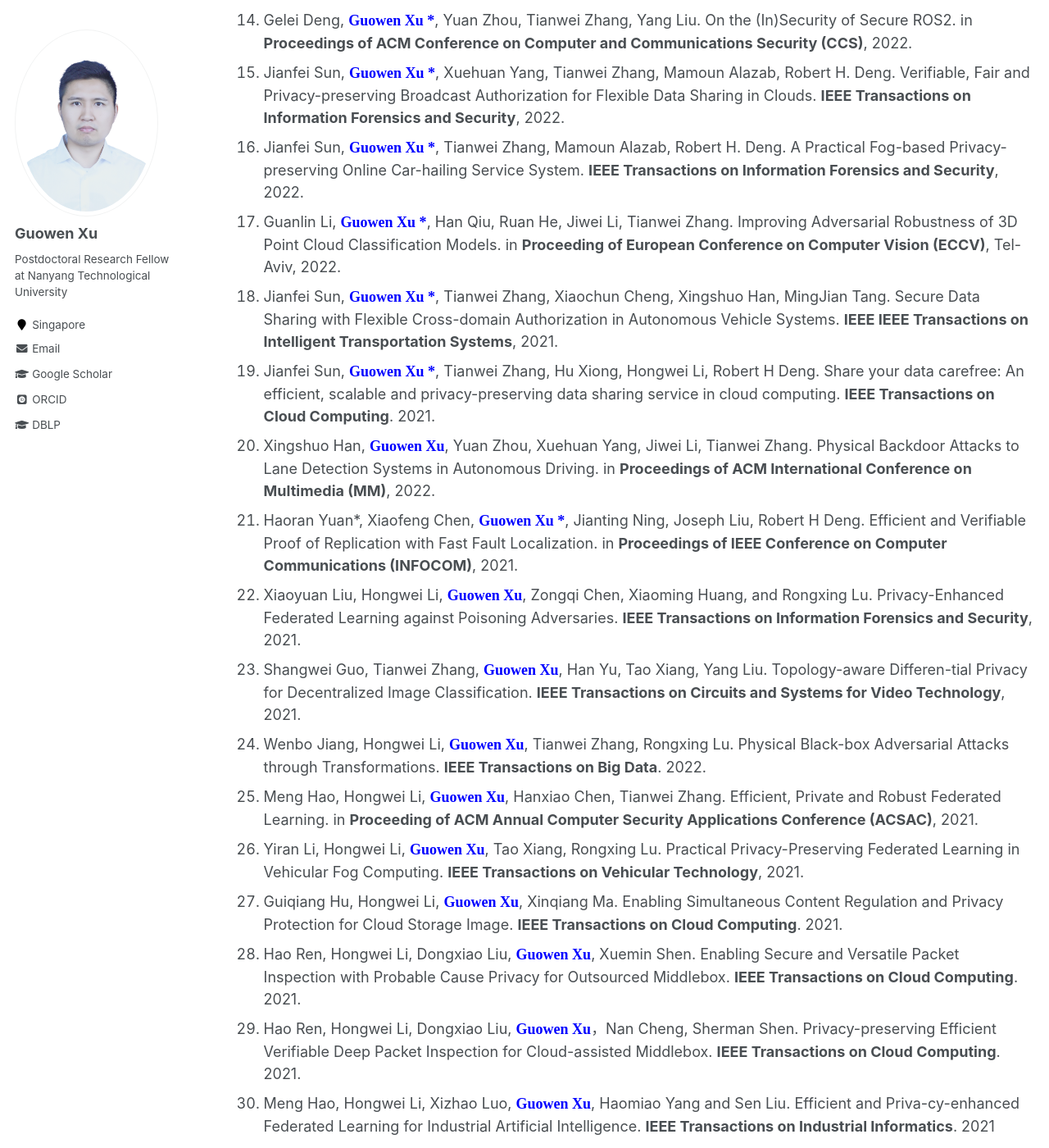
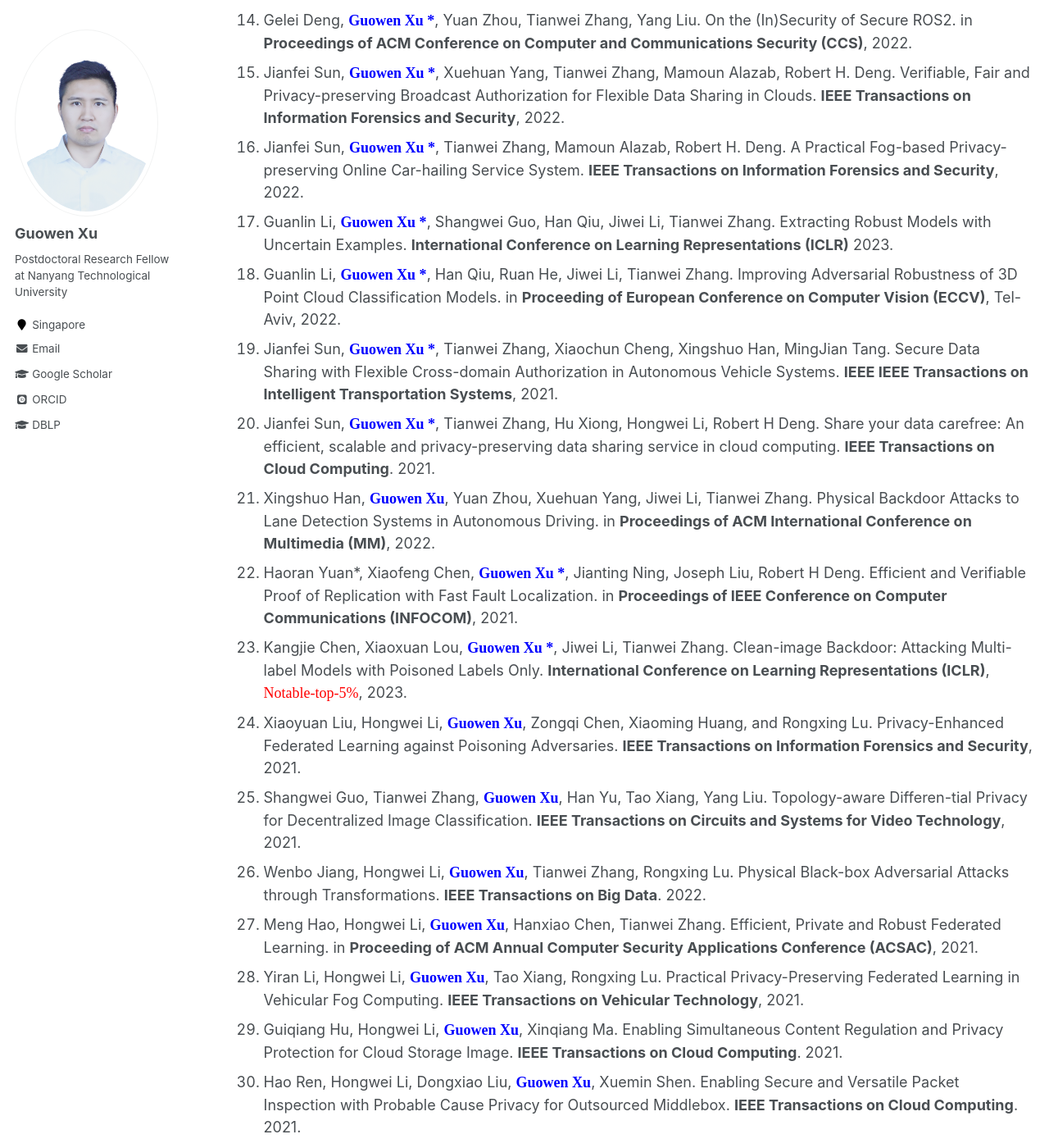
Before and after one commit to Guowen-xu/guowen-xu.github.io, a Jekyll site: the page built from _pages/publications.md, in a window 1280 px wide and 1400 px high, scrolled down 1355 px. Shown: the whole window at 82% size. Built offline with Jekyll 4.4.1, drawn with Linux system fonts in a browser that asks for light colours; some web fonts are replaced.

Commit message:
Update publications.md

```diff
--- a/_pages/publications.md
+++ b/_pages/publications.md
@@ -30,27 +30,29 @@ You can find my articles on my [Google Scholar](https://scholar.google.com.hk/ci
 14. Gelei Deng, **<font face="Times New Roman" color=blue size=4> Guowen Xu *</font>**, Yuan Zhou, Tianwei Zhang, Yang Liu. On the (In)Security of Secure ROS2. in **Proceedings of ACM  Conference on Computer and Communications Security (CCS)**, 2022.
 15. Jianfei Sun, **<font face="Times New Roman" color=blue size=4> Guowen Xu *</font>**, Xuehuan Yang, Tianwei Zhang, Mamoun Alazab, Robert H. Deng. Verifiable, Fair and Privacy-preserving Broadcast Authorization for Flexible Data Sharing in Clouds. **IEEE Transactions on Information Forensics and Security**, 2022.
 16. Jianfei Sun, **<font face="Times New Roman" color=blue size=4> Guowen Xu *</font>**, Tianwei Zhang, Mamoun Alazab, Robert H. Deng. A Practical Fog-based Privacy-preserving Online Car-hailing Service System. **IEEE Transactions on Information Forensics and Security**, 2022.
-17. Guanlin Li, **<font face="Times New Roman" color=blue size=4> Guowen Xu *</font>**, Han Qiu, Ruan He, Jiwei Li,  Tianwei Zhang. Improving Adversarial Robustness of 3D Point Cloud Classification Models. in **Proceeding of  European Conference on Computer Vision (ECCV)**, Tel-Aviv, 2022.
-18. Jianfei Sun,  **<font face="Times New Roman" color=blue size=4> Guowen Xu *</font>**, Tianwei Zhang, Xiaochun Cheng, Xingshuo Han, MingJian Tang. Secure Data Sharing with Flexible Cross-domain Authorization in Autonomous Vehicle Systems. **IEEE IEEE Transactions on Intelligent Transportation Systems**, 2021.
-19. Jianfei Sun,  **<font face="Times New Roman" color=blue size=4> Guowen Xu *</font>**, Tianwei Zhang, Hu Xiong, Hongwei Li, Robert H Deng. Share your data carefree: An efficient, scalable and privacy-preserving data sharing service in cloud computing. **IEEE Transactions on Cloud Computing**. 2021.
-20. Xingshuo Han, **<font face="Times New Roman" color=blue size=4> Guowen Xu</font>**, Yuan Zhou, Xuehuan Yang, Jiwei Li, Tianwei Zhang. Physical Backdoor Attacks to Lane Detection Systems in Autonomous Driving. in **Proceedings of ACM International Conference on Multimedia (MM)**, 2022.
-21. Haoran Yuan\*, Xiaofeng Chen, **<font face="Times New Roman" color=blue size=4> Guowen Xu *</font>**, Jianting Ning, Joseph Liu, Robert H Deng.  Efficient and Verifiable Proof of Replication with Fast Fault Localization. in **Proceedings of IEEE Conference on Computer Communications (INFOCOM)**, 2021.
-22. Xiaoyuan Liu, Hongwei Li, **<font face="Times New Roman" color=blue size=4> Guowen Xu</font>**, Zongqi Chen, Xiaoming Huang, and Rongxing Lu. Privacy-Enhanced Federated Learning against Poisoning Adversaries. **IEEE Transactions on Information Forensics and Security**, 2021.
-23. Shangwei Guo, Tianwei Zhang, **<font face="Times New Roman" color=blue size=4> Guowen Xu</font>**, Han Yu, Tao Xiang, Yang Liu. Topology-aware Differen-tial Privacy for Decentralized Image Classification. **IEEE Transactions on Circuits and Systems for Video Technology**, 2021.
-24. Wenbo Jiang, Hongwei Li, **<font face="Times New Roman" color=blue size=4> Guowen Xu</font>**, Tianwei Zhang, Rongxing Lu. Physical Black-box Adversarial Attacks through Transformations. **IEEE Transactions on Big Data**. 2022.
-25. Meng Hao, Hongwei Li, **<font face="Times New Roman" color=blue size=4> Guowen Xu</font>**, Hanxiao Chen, Tianwei Zhang. Efficient, Private and Robust Federated Learning. in **Proceeding of ACM Annual Computer Security Applications Conference (ACSAC)**, 2021.
-26. Yiran Li, Hongwei Li,  **<font face="Times New Roman" color=blue size=4> Guowen Xu</font>**, Tao Xiang, Rongxing Lu. Practical Privacy-Preserving Federated Learning in Vehicular Fog Computing. **IEEE Transactions on Vehicular Technology**, 2021.
-27. Guiqiang Hu, Hongwei Li, **<font face="Times New Roman" color=blue size=4> Guowen Xu</font>**, Xinqiang Ma. Enabling Simultaneous Content Regulation and Privacy Protection for Cloud Storage Image. **IEEE Transactions on Cloud Computing**. 2021.
-28. Hao Ren, Hongwei Li, Dongxiao Liu,  **<font face="Times New Roman" color=blue size=4> Guowen Xu</font>**, Xuemin Shen. Enabling Secure and Versatile Packet Inspection with Probable Cause Privacy for Outsourced Middlebox. **IEEE Transactions on Cloud Computing**. 2021.
-29. Hao Ren, Hongwei Li, Dongxiao Liu,  **<font face="Times New Roman" color=blue size=4> Guowen Xu</font>**，Nan Cheng, Sherman Shen. Privacy-preserving Efficient Verifiable Deep Packet Inspection for Cloud-assisted Middlebox.  **IEEE Transactions on Cloud Computing**. 2021.
-30. Meng Hao, Hongwei Li, Xizhao Luo, **<font face="Times New Roman" color=blue size=4> Guowen Xu</font>**, Haomiao Yang and Sen Liu. Efficient and Priva-cy-enhanced Federated Learning for Industrial Artificial Intelligence. **IEEE Transactions on Industrial Informatics**. 2021
-31. Shengmin Xu, Jianting Ning, Jinhua Ma, **<font face="Times New Roman" color=blue size=4> Guowen Xu</font>**, Jiaming Yuan, Robert Deng. Revocable Policy-Based Chameleon Hash, in **Proceedings of European Symposium on Research in Computer Security (ESORICS)**,2021.
-32. Hanxiao Chen, Hongwei Li, Yingzhe Wang, Meng Hao,  **<font face="Times New Roman" color=blue size=4> Guowen Xu</font>**, Tianwei Zhang. PriVDT: An Efficient Two-Party Cryptographic Framework for Vertical Decision Trees. **IEEE Transactions on Information Forensics and Security**, 2022.
-33. Dongyun Xue, Haomiao Yang, Mengyu Ge, Jingwei Li, **<font face="Times New Roman" color=blue size=4> Guowen Xu</font>**, Hongwei Li. Fast Genera-tion-Based Gradient Leakage Attacks against Highly Compressed Gradients. in  **Proceedings of IEEE Conference on Computer Communications (INFOCOM)**, 2023.
-34. Shengmin Xu, Jianting Ning, Yingjiu Li, Yinghui Zhang, **<font face="Times New Roman" color=blue size=4> Guowen Xu</font>**, Xinyi Huang, Robert H. Deng. A Secure EMR Sharing System with Tamper Resistance and Expressive Access Control. **IEEE Transactions on Dependable and Secure Computing**, 2021.
-35. Shengmin Xu, Jianting Ning, Yingjiu Li, Yinghui zhang, **<font face="Times New Roman" color=blue size=4> Guowen Xu</font>**, Xinyi Huang, Robert H Deng. Match in My Way: Fine-Grained Bilateral Access Control for Secure Cloud-Fog Computing. **IEEE Transactions on Dependable and Secure Computing**, 2020.
-36. Jingwei Wang, Xinchun Yin, Jianting Ning, Shengmin Xu, **<font face="Times New Roman" color=blue size=4> Guowen Xu</font>**, and Xinyi Huang. Secure Updatable Storage Access Control System for EHRs in the Cloud. **IEEE Transactions on Services Computing**, 2022.
-37. Wenbo Jiang, Tianwei Zhang, Han Qiu, Hongwei Li, **<font face="Times New Roman" color=blue size=4> Guowen Xu</font>**, Incremental Learning, Incremental Backdoor Threats.**IEEE Transactions on Dependable and Secure Computing**, 2022.
-38. Meng Hao, Hongwei Li, Hanxiao Chen, Pengzhi Xing, **<font face="Times New Roman" color=blue size=4> Guowen Xu</font>**, Tianwei Zhang. Iron: Private Inference on Transformers. in **Proceedings of Neural Information Processing Systems (NeurIPS)**. 2022.
-39. Shengmin Xu, Jianting Ning, Xinyi Huang, Yingjiu Li, **<font face="Times New Roman" color=blue size=4> Guowen Xu</font>**. Untouchable Once Revoking: A Practical and Secure Dynamic EHR Sharing System via Cloud. **IEEE Transactions on Dependable and Secure Computing**, 2021.
-40. Haoxiao Chen, Hongwei Li, Guishan Dong, Meng Hao, **<font face="Times New Roman" color=blue size=4> Guowen Xu</font>**, Xiaoming Huang, Zhe Liu. Practical Membership Inference Attack Against Collaborative Inference in Industrial IoT. **IEEE Transactions on Industrial Informatics**, 2021.
+17. Guanlin Li, **<font face="Times New Roman" color=blue size=4> Guowen Xu *</font>**, Shangwei Guo, Han Qiu, Jiwei Li, Tianwei Zhang. Extracting Robust Models with Uncertain Examples. **International Conference on Learning Representations (ICLR)** 2023.
+18. Guanlin Li, **<font face="Times New Roman" color=blue size=4> Guowen Xu *</font>**, Han Qiu, Ruan He, Jiwei Li,  Tianwei Zhang. Improving Adversarial Robustness of 3D Point Cloud Classification Models. in **Proceeding of  European Conference on Computer Vision (ECCV)**, Tel-Aviv, 2022.
+19. Jianfei Sun,  **<font face="Times New Roman" color=blue size=4> Guowen Xu *</font>**, Tianwei Zhang, Xiaochun Cheng, Xingshuo Han, MingJian Tang. Secure Data Sharing with Flexible Cross-domain Authorization in Autonomous Vehicle Systems. **IEEE IEEE Transactions on Intelligent Transportation Systems**, 2021.
+20. Jianfei Sun,  **<font face="Times New Roman" color=blue size=4> Guowen Xu *</font>**, Tianwei Zhang, Hu Xiong, Hongwei Li, Robert H Deng. Share your data carefree: An efficient, scalable and privacy-preserving data sharing service in cloud computing. **IEEE Transactions on Cloud Computing**. 2021.
+21. Xingshuo Han, **<font face="Times New Roman" color=blue size=4> Guowen Xu</font>**, Yuan Zhou, Xuehuan Yang, Jiwei Li, Tianwei Zhang. Physical Backdoor Attacks to Lane Detection Systems in Autonomous Driving. in **Proceedings of ACM International Conference on Multimedia (MM)**, 2022.
+22. Haoran Yuan\*, Xiaofeng Chen, **<font face="Times New Roman" color=blue size=4> Guowen Xu *</font>**, Jianting Ning, Joseph Liu, Robert H Deng.  Efficient and Verifiable Proof of Replication with Fast Fault Localization. in **Proceedings of IEEE Conference on Computer Communications (INFOCOM)**, 2021.
+23. Kangjie Chen, Xiaoxuan Lou, **<font face="Times New Roman" color=blue size=4> Guowen Xu *</font>**, Jiwei Li, Tianwei Zhang. Clean-image Backdoor: Attacking Multi-label Models with Poisoned Labels Only. **International Conference on Learning Representations (ICLR)**, <font face="Times New Roman" color=red size=4> Notable-top-5%</font>, 2023.
+24. Xiaoyuan Liu, Hongwei Li, **<font face="Times New Roman" color=blue size=4> Guowen Xu</font>**, Zongqi Chen, Xiaoming Huang, and Rongxing Lu. Privacy-Enhanced Federated Learning against Poisoning Adversaries. **IEEE Transactions on Information Forensics and Security**, 2021.
+25. Shangwei Guo, Tianwei Zhang, **<font face="Times New Roman" color=blue size=4> Guowen Xu</font>**, Han Yu, Tao Xiang, Yang Liu. Topology-aware Differen-tial Privacy for Decentralized Image Classification. **IEEE Transactions on Circuits and Systems for Video Technology**, 2021.
+26. Wenbo Jiang, Hongwei Li, **<font face="Times New Roman" color=blue size=4> Guowen Xu</font>**, Tianwei Zhang, Rongxing Lu. Physical Black-box Adversarial Attacks through Transformations. **IEEE Transactions on Big Data**. 2022.
+27. Meng Hao, Hongwei Li, **<font face="Times New Roman" color=blue size=4> Guowen Xu</font>**, Hanxiao Chen, Tianwei Zhang. Efficient, Private and Robust Federated Learning. in **Proceeding of ACM Annual Computer Security Applications Conference (ACSAC)**, 2021.
+28. Yiran Li, Hongwei Li,  **<font face="Times New Roman" color=blue size=4> Guowen Xu</font>**, Tao Xiang, Rongxing Lu. Practical Privacy-Preserving Federated Learning in Vehicular Fog Computing. **IEEE Transactions on Vehicular Technology**, 2021.
+29. Guiqiang Hu, Hongwei Li, **<font face="Times New Roman" color=blue size=4> Guowen Xu</font>**, Xinqiang Ma. Enabling Simultaneous Content Regulation and Privacy Protection for Cloud Storage Image. **IEEE Transactions on Cloud Computing**. 2021.
+30. Hao Ren, Hongwei Li, Dongxiao Liu,  **<font face="Times New Roman" color=blue size=4> Guowen Xu</font>**, Xuemin Shen. Enabling Secure and Versatile Packet Inspection with Probable Cause Privacy for Outsourced Middlebox. **IEEE Transactions on Cloud Computing**. 2021.
+31. Hao Ren, Hongwei Li, Dongxiao Liu,  **<font face="Times New Roman" color=blue size=4> Guowen Xu</font>**，Nan Cheng, Sherman Shen. Privacy-preserving Efficient Verifiable Deep Packet Inspection for Cloud-assisted Middlebox.  **IEEE Transactions on Cloud Computing**. 2021.
+32. Meng Hao, Hongwei Li, Xizhao Luo, **<font face="Times New Roman" color=blue size=4> Guowen Xu</font>**, Haomiao Yang and Sen Liu. Efficient and Priva-cy-enhanced Federated Learning for Industrial Artificial Intelligence. **IEEE Transactions on Industrial Informatics**. 2021
+33. Shengmin Xu, Jianting Ning, Jinhua Ma, **<font face="Times New Roman" color=blue size=4> Guowen Xu</font>**, Jiaming Yuan, Robert Deng. Revocable Policy-Based Chameleon Hash, in **Proceedings of European Symposium on Research in Computer Security (ESORICS)**,2021.
+34. Hanxiao Chen, Hongwei Li, Yingzhe Wang, Meng Hao,  **<font face="Times New Roman" color=blue size=4> Guowen Xu</font>**, Tianwei Zhang. PriVDT: An Efficient Two-Party Cryptographic Framework for Vertical Decision Trees. **IEEE Transactions on Information Forensics and Security**, 2022.
+35. Dongyun Xue, Haomiao Yang, Mengyu Ge, Jingwei Li, **<font face="Times New Roman" color=blue size=4> Guowen Xu</font>**, Hongwei Li. Fast Genera-tion-Based Gradient Leakage Attacks against Highly Compressed Gradients. in  **Proceedings of IEEE Conference on Computer Communications (INFOCOM)**, 2023.
+36. Shengmin Xu, Jianting Ning, Yingjiu Li, Yinghui Zhang, **<font face="Times New Roman" color=blue size=4> Guowen Xu</font>**, Xinyi Huang, Robert H. Deng. A Secure EMR Sharing System with Tamper Resistance and Expressive Access Control. **IEEE Transactions on Dependable and Secure Computing**, 2021.
+37. Shengmin Xu, Jianting Ning, Yingjiu Li, Yinghui zhang, **<font face="Times New Roman" color=blue size=4> Guowen Xu</font>**, Xinyi Huang, Robert H Deng. Match in My Way: Fine-Grained Bilateral Access Control for Secure Cloud-Fog Computing. **IEEE Transactions on Dependable and Secure Computing**, 2020.
+38. Jingwei Wang, Xinchun Yin, Jianting Ning, Shengmin Xu, **<font face="Times New Roman" color=blue size=4> Guowen Xu</font>**, and Xinyi Huang. Secure Updatable Storage Access Control System for EHRs in the Cloud. **IEEE Transactions on Services Computing**, 2022.
+39. Wenbo Jiang, Tianwei Zhang, Han Qiu, Hongwei Li, **<font face="Times New Roman" color=blue size=4> Guowen Xu</font>**, Incremental Learning, Incremental Backdoor Threats.**IEEE Transactions on Dependable and Secure Computing**, 2022.
+40. Meng Hao, Hongwei Li, Hanxiao Chen, Pengzhi Xing, **<font face="Times New Roman" color=blue size=4> Guowen Xu</font>**, Tianwei Zhang. Iron: Private Inference on Transformers. in **Proceedings of Neural Information Processing Systems (NeurIPS)**. 2022.
+41. Shengmin Xu, Jianting Ning, Xinyi Huang, Yingjiu Li, **<font face="Times New Roman" color=blue size=4> Guowen Xu</font>**. Untouchable Once Revoking: A Practical and Secure Dynamic EHR Sharing System via Cloud. **IEEE Transactions on Dependable and Secure Computing**, 2021.
+42. Haoxiao Chen, Hongwei Li, Guishan Dong, Meng Hao, **<font face="Times New Roman" color=blue size=4> Guowen Xu</font>**, Xiaoming Huang, Zhe Liu. Practical Membership Inference Attack Against Collaborative Inference in Industrial IoT. **IEEE Transactions on Industrial Informatics**, 2021.
```
